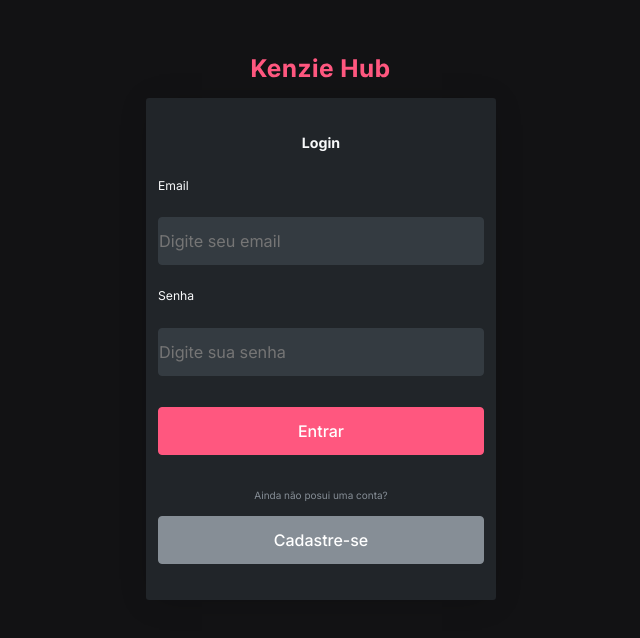
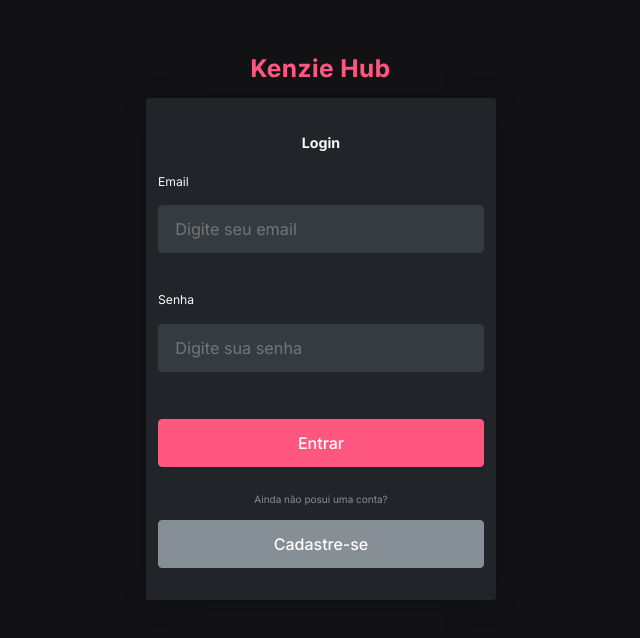
Before and after one commit to fernando-izar/102-react-kenzie-hub, a React (Create React App) app: page /login in a window 1280 px wide. Shown: the top 638 px of the page, without its empty margins (319-959 px from the left). Built offline with nearby package versions, Linux system fonts and the light colour scheme.

Commit message:
feat: wip-last change working

```diff
--- a/package.json
+++ b/package.json
@@ -11,6 +11,7 @@
     "react": "^18.2.0",
     "react-dom": "^18.2.0",
     "react-hook-form": "^7.34.0",
+    "react-icons": "^4.4.0",
     "react-router-dom": "^6.3.0",
     "react-scripts": "5.0.1",
     "react-toastify": "^9.0.7",
--- a/src/components/FormLogin/index.jsx
+++ b/src/components/FormLogin/index.jsx
@@ -1,16 +1,28 @@
 import { Link, useNavigate } from "react-router-dom";
 import { Container } from "./style";
-import { Label, Input } from "../../styles/inputs";
+import { Label, Input, HelperText } from "../../styles/inputs";
 import { MainButton } from "../../styles/buttons";
 import { useForm } from "react-hook-form";
 import { api } from "../../services/api";
 import { toast } from "react-toastify";
 import { useState } from "react";
+import * as yup from "yup";
+import { yupResolver } from "@hookform/resolvers/yup";
+import { AiOutlineEye, AiOutlineEyeInvisible } from "react-icons/ai";
 
 const FormLogin = ({ setUser }) => {
   const navigate = useNavigate();
 
-  const { register, handleSubmit } = useForm();
+  const formSchema = yup.object().shape({
+    email: yup.string().email().required("Email obrigatório"),
+    password: yup.string().required("Senha obrigatória"),
+  });
+
+  const {
+    register,
+    handleSubmit,
+    formState: { errors },
+  } = useForm({ resolver: yupResolver(formSchema) });
 
   const onSubmitFunction = (data) => {
     api
@@ -25,7 +37,7 @@ const FormLogin = ({ setUser }) => {
       .then((res) => {
         toast.success("Sucess!", {
           position: "top-right",
-          autoClose: 2000,
+          autoClose: 3000,
           hideProgressBar: false,
           closeOnClick: true,
           pauseOnHover: true,
@@ -36,10 +48,9 @@ const FormLogin = ({ setUser }) => {
       })
       .then((res) => navigate("/dashboard"))
       .catch((err) => {
-        console.log(err.response.data.message[0]);
-        toast.error("Error! Email ou senha incorretos!", {
+        toast.error(`${err.response.data.message}!`, {
           position: "top-right",
-          autoClose: 2000,
+          autoClose: 3000,
           hideProgressBar: false,
           closeOnClick: true,
           pauseOnHover: true,
@@ -53,9 +64,19 @@ const FormLogin = ({ setUser }) => {
     <Container>
       <form onSubmit={handleSubmit(onSubmitFunction)}>
         <Label>Email </Label>
-        <Input {...register("email")} placeholder="Digite seu email" />
+        <Input
+          {...register("email")}
+          type="email"
+          placeholder="Digite seu email"
+        />
+        <HelperText>{errors.email?.message}</HelperText>
         <Label>Senha </Label>
-        <Input {...register("password")} placeholder="Digite sua senha" />
+        <Input
+          {...register("password")}
+          type="password"
+          placeholder="Digite sua senha"
+        />
+        <HelperText>{errors.password?.message}</HelperText>
         <MainButton buttonType="primary">Entrar</MainButton>
         <div>
           <p>Ainda não posui uma conta?</p>
--- a/src/components/FormRegister/index.jsx
+++ b/src/components/FormRegister/index.jsx
@@ -15,16 +15,6 @@ import { MainButton } from "../../styles/buttons";
 const FormRegister = () => {
   const navigate = useNavigate();
 
-  const notify = () =>
-    toast("🦄 Wow so easy!", {
-      position: "top-right",
-      autoClose: 5000,
-      hideProgressBar: false,
-      closeOnClick: true,
-      pauseOnHover: true,
-      draggable: true,
-      progress: undefined,
-    });
   const formSchema = yup.object().shape({
     name: yup.string().required("Nome obrigatório"),
     email: yup.string().email().required("Email obrigatório"),
@@ -32,8 +22,8 @@ const FormRegister = () => {
       .string()
       .required("Senha obrigatória")
       .matches(
-        /^(?=.*[A-Z])(?=.*[!@#$&*])(?=.*[0-9])(?=.*[a-z]).{4,}$/gm,
-        "Deve conter e dígitos, ao menos uma maiúscula, uma minúscula, um número e um caracter especial"
+        /^(?=.*[A-Za-z])(?=.*[!@#$&*])(?=.*[0-9]).{8,}$/gm,
+        "Mínimo de 8 digitos com, ao menos, uma letra, um número e um símbolo(!@#$&%*)"
       ),
     pwdCheck: yup
       .string()
@@ -47,6 +37,7 @@ const FormRegister = () => {
     handleSubmit,
     formState: { errors },
   } = useForm({ resolver: yupResolver(formSchema) });
+
   const onSubmitFunction = ({
     email,
     password,
@@ -63,7 +54,7 @@ const FormRegister = () => {
         console.log(res);
         toast.success("Sucess!", {
           position: "top-right",
-          autoClose: 2000,
+          autoClose: 3000,
           hideProgressBar: false,
           closeOnClick: true,
           pauseOnHover: true,
@@ -71,12 +62,11 @@ const FormRegister = () => {
           progress: undefined,
         });
         navigate("/login");
-        /*redirecionar para página de login */
       })
       .catch((err) => {
-        toast.error("Erro!", {
+        toast.error(`${err.response.data.message}!`, {
           position: "top-right",
-          autoClose: 2000,
+          autoClose: 3000,
           hideProgressBar: false,
           closeOnClick: true,
           pauseOnHover: true,
--- a/src/pages/Dashboard/index.jsx
+++ b/src/pages/Dashboard/index.jsx
@@ -1,5 +1,5 @@
 import { Container } from "./style";
-import { Headline, Title3 } from "../../styles/typography";
+import { Title1, Title3, Headline } from "../../styles/typography";
 import { HeaderButton } from "../../styles/buttons";
 import { Link, useNavigate } from "react-router-dom";
 import { useEffect, useState } from "react";
@@ -37,16 +37,12 @@ const Dashboard = ({ user }) => {
         </header>
       </div>
 
+      {userLoged ? (
+        <>
           <div className="div-main">
             <main>
-          {userLoged ? (
-            <>
               <Title3>Olá, {userLoged.data.name}</Title3>
               <Headline>{userLoged.data.course_module}</Headline>
-            </>
-          ) : (
-            <p>...loading</p>
-          )}
             </main>
           </div>
 
@@ -54,10 +50,19 @@ const Dashboard = ({ user }) => {
             <div className="techs">
               <Headline>Que pena! Estamos em desenvolvimento :(</Headline>
               <Headline>
-            Nossa aplicação está em desenvolvimento, em breve teremos novidades
+                Nossa aplicação está em desenvolvimento, em breve teremos
+                novidades
               </Headline>
             </div>
           </div>
+        </>
+      ) : (
+        <div className="div-main">
+          <main>
+            <Title1>...Loading</Title1>
+          </main>
+        </div>
+      )}
     </Container>
   );
 };
--- a/src/pages/Register/style.js
+++ b/src/pages/Register/style.js
@@ -2,7 +2,7 @@ import styled from "styled-components";
 
 export const Container = styled.div`
   width: 100%;
-  height: 150vh;
+  padding-bottom: 235px;
 
   background-color: var(--Grey-4);
 
--- a/src/styles/global.js
+++ b/src/styles/global.js
@@ -19,7 +19,6 @@ export const GlobalStyle = createGlobalStyle`
 
 * {
     margin: 0;
-    padding: 0;
     box-sizing: border-box;
 }
 
```
Also changed, not shown: 1 other file (tests, documents, lock files or other folders). Lines whose indentation alone changed are shown as unchanged.
